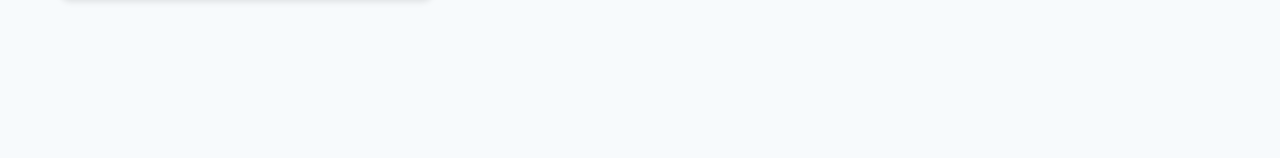
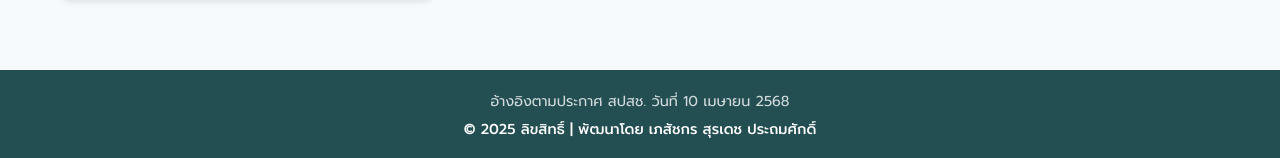
Before and after one commit to pharmacist-sabot/herbs-app, a Vue app: page / in a window 1280 px wide. Shown: the part 821-979 px from the top of the page. Before the commit the page ends 859 px from the top, so only its background shows below. Built offline with nearby package versions, Linux system fonts and the light colour scheme; no server answers.

Commit message:
feat: Add footer component

```diff
--- a/src/App.vue
+++ b/src/App.vue
@@ -1,17 +1,31 @@
 <!-- src/App.vue -->
 <template>
-    <div id="app">
+    <div class="main-layout">
         <router-view />
+        <Footer />
     </div>
 </template>
 
 <script>
+import Footer from "@/components/Footer.vue";
+
 export default {
     name: "App",
+    components: {
+        Footer,
+    },
 };
 </script>
 
 <style>
+.main-layout {
+    display: flex;
+    flex-direction: column;
+    min-height: 100vh;
+    -webkit-font-smoothing: antialiased;
+    -moz-osx-font-smoothing: grayscale;
+}
+
 #app {
     -webkit-font-smoothing: antialiased;
     -moz-osx-font-smoothing: grayscale;
--- /dev/null
+++ b/src/components/Footer.vue
@@ -0,0 +1,40 @@
+<!-- src/components/Footer.vue -->
+<template>
+    <footer class="app-footer">
+        <div class="container">
+            <p class="footer-reference">
+                อ้างอิงตามประกาศ สปสช. วันที่ 10 เมษายน 2568
+            </p>
+            <p class="footer-copyright">
+                &copy; 2025 ลิขสิทธิ์ | พัฒนาโดย เภสัชกร สุรเดช ประถมศักดิ์
+            </p>
+        </div>
+    </footer>
+</template>
+
+<script>
+export default {
+    name: "Footer",
+};
+</script>
+
+<style scoped>
+.app-footer {
+    background-color: var(--dark-color);
+    color: white;
+    padding: 20px 0;
+    text-align: center;
+    margin-top: auto;
+}
+
+.footer-reference {
+    font-size: 0.9rem;
+    opacity: 0.8;
+    margin-bottom: 5px;
+}
+
+.footer-copyright {
+    font-size: 0.9rem;
+    font-weight: 500;
+}
+</style>
--- a/src/views/HerbDetailView.vue
+++ b/src/views/HerbDetailView.vue
@@ -76,5 +76,6 @@ export default {
 .herb-detail-view {
     min-height: 100vh;
     padding-bottom: 40px;
+    flex-grow: 1;
 }
 </style>
--- a/src/views/HomeView.vue
+++ b/src/views/HomeView.vue
@@ -2,11 +2,7 @@
 <template>
     <div class="home-view">
         <Header />
-        <SearchBar
-            :categories="categories"
-            @search="handleSearch"
-            @filter="handleFilter"
-        />
+        <SearchBar :categories="categories" @search="handleSearch" @filter="handleFilter" />
 
         <div class="container">
             <div class="herbs-count" v-if="filteredHerbs.length">
@@ -14,11 +10,7 @@
             </div>
 
             <div class="herbs-grid grid grid-3" v-if="filteredHerbs.length">
-                <HerbCard
-                    v-for="herb in filteredHerbs"
-                    :key="herb.ID"
-                    :herb="herb"
-                />
+                <HerbCard v-for="herb in filteredHerbs" :key="herb.ID" :herb="herb" />
             </div>
 
             <div class="no-results" v-else-if="!loading">
@@ -131,6 +123,7 @@ export default {
 <style scoped>
 .home-view {
     min-height: 100vh;
+    flex-grow: 1;
 }
 
 .herbs-count {
@@ -141,6 +134,7 @@ export default {
 
 .herbs-grid {
     margin-bottom: 40px;
+    padding-bottom: 2rem;
 }
 
 .no-results,
```
